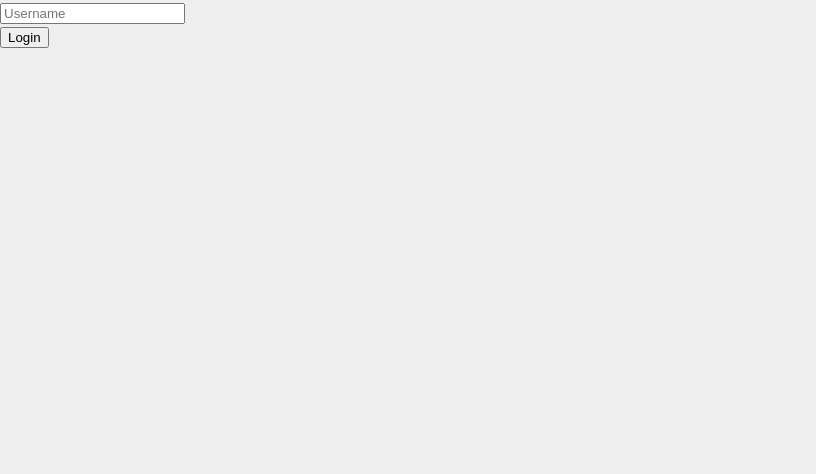
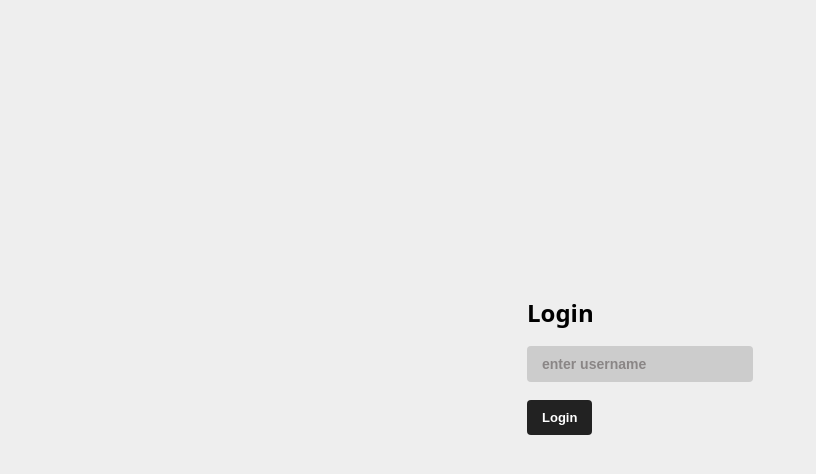
Before and after one commit to stanleychukwu17/nginx-reverse-proxy-with-websocket, a React (Vite) app in the folder client/: page / in a window 1280 px wide. Shown: the top 474 px of the page, without its empty margins (0-816 px from the left). Built offline with nearby package versions, Linux system fonts and the light colour scheme.

Commit message:
done with user login

```diff
--- /dev/null
+++ b/client/src/components/Login.css
@@ -0,0 +1,45 @@
+.login_cvr {
+    display: flex;
+    position: relative;
+    overflow: hidden;
+    height: 90vh;
+    align-items: center;
+    justify-content: center;
+
+    .title {
+        h2 {
+            margin: 10px 0;
+        }
+    }
+
+    .input_cvr {
+        margin: 15px 0 18px;
+
+        input {
+            border: 0;
+            outline: 0;
+            padding: 10px 15px;
+            background-color: #ccc;
+            color: #000;
+            font-weight: bold;
+            border-radius: 4px;
+            font-size: 14px;
+            text-transform: lowercase;
+        }
+        input::placeholder {
+            color: #8a8686;
+        }
+    }
+
+    .btn_cvr {
+        button {
+            background-color: #222222;
+            color: #fff;
+            padding: 10px 15px;
+            border-radius: 4px;
+            border: 0;
+            font-size: 13px;
+            font-weight: bold;
+        }
+    }
+}
--- a/client/src/components/Login.tsx
+++ b/client/src/components/Login.tsx
@@ -1,14 +1,37 @@
+import { useState } from "react"
+import "./Login.css"
 
-export default function Login() {
+type LoginProps = {
+    updateUsername: (username: string) => void
+}
+
+export default function Login({updateUsername}: LoginProps) {
+    const [username, setUsername] = useState<string>('')
 
     return (
-        <form>
-            <div>
-                <input type="text" placeholder="Username" />
-            </div>
-            <div className="input_cvr">
-                <button type="submit">Login</button>
-            </div>
-        </form>
+        <div className="login_cvr">
+            <form
+                className="form_cvr"
+                onSubmit={(e) => {
+                    e.preventDefault()
+                    updateUsername(username)
+                }}
+            >
+                <div className="title"><h2>Login</h2></div>
+                <div className="input_cvr">
+                    <input
+                        type="text"
+                        placeholder="Enter Username"
+                        value={username}
+                        onChange={(e) => setUsername(e.target.value)}
+                        minLength={4}
+                        required
+                    />
+                </div>
+                <div className="btn_cvr">
+                    <button type="submit">Login</button>
+                </div>
+            </form>
+        </div>
     )
 }
```
